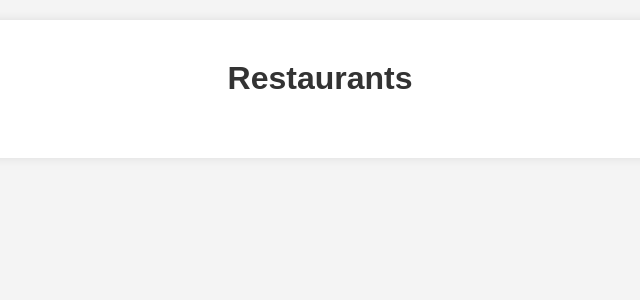
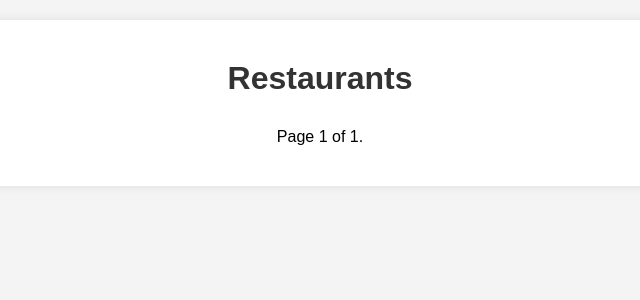
Before and after one commit to Shadowjumper3000/DataBases-MenuExtraction, a Django app: page /restaurants/ in a window 1280 px wide. Shown: the part 38-338 px from the top of the page, without its empty margins (340-980 px from the left). Run offline with Django 4.2, Linux system fonts and the light colour scheme; data that the repository does not hold is empty.

Commit message:
unfinished versioning 2.0

```diff
--- a/MenuBackend/menu/templates/menu/restaurant_list.html
+++ b/MenuBackend/menu/templates/menu/restaurant_list.html
@@ -3,11 +3,10 @@
 {% block title %}Restaurant List{% endblock %}
 
 {% block content %}
-
 <div class="restaurant-list">
     <h1>Restaurants</h1>
     <div class="suggestion-boxes">
-        {% for restaurant in restaurants %}
+        {% for restaurant in page_obj %}
         <div class="suggestion-box">
             <h3>{{ restaurant.name }}</h3>
             <p>{{ restaurant.address }}</p>
@@ -15,5 +14,22 @@
         </div>
         {% endfor %}
     </div>
+    <div class="pagination">
+        <span class="step-links">
+            {% if page_obj.has_previous %}
+                <a href="?page=1">&laquo; first</a>
+                <a href="?page={{ page_obj.previous_page_number }}">previous</a>
+            {% endif %}
+
+            <span class="current" style="display: block; margin-top: 10px;">
+                Page {{ page_obj.number }} of {{ page_obj.paginator.num_pages }}.
+            </span>
+
+            {% if page_obj.has_next %}
+                <a href="?page={{ page_obj.next_page_number }}">next</a>
+                <a href="?page={{ page_obj.paginator.num_pages }}">last &raquo;</a>
+            {% endif %}
+        </span>
+    </div>
 </div>
 {% endblock %}
--- a/MenuBackend/menu/views.py
+++ b/MenuBackend/menu/views.py
@@ -15,9 +15,9 @@ from .utils import extract_text_from_pdf
 from database_handler.utils import check_mysql_connection, insert_menu_data
 from django.http import JsonResponse
 from django.views.decorators.csrf import csrf_exempt
-from django.core.paginator import Paginator
 from collections import defaultdict
 from django.conf import settings
+from django.core.paginator import Paginator
 
 
 def get_filtered_items(dietary_filter):
@@ -30,31 +30,52 @@ def get_filtered_items(dietary_filter):
 
 @csrf_exempt
 def upload_pdf(request):
+    """
+    View to handle PDF file upload.
+    Handles the POST request to upload a PDF file using the `PDFUploadForm`.
+    After uploading the file, the text content is extracted from the PDF and processed.
+    """
     if request.method == "POST":
         form = PDFUploadForm(request.POST, request.FILES)
         if form.is_valid():
             pdf_file = request.FILES["file"]
             # * calls extract_text_from_pdf to return plaintext
             extracted_text = extract_text_from_pdf(pdf_file)
+
+            # Render a page to show the extracted text and confirm sending to AI
             return render(
-                request, "menu/confirm_text.html", {"extracted_text": extracted_text}
+                request,
+                "menu/confirm_text.html",
+                {"extracted_text": extracted_text},
             )
     else:
         form = PDFUploadForm()
+
     return render(request, "menu/upload_pdf.html", {"form": form})
 
 
 @csrf_exempt
 def process_text(request):
+    """
+    View to process the extracted text with the AI.
+    """
     if request.method == "POST":
         extracted_text = request.POST.get("extracted_text")
-        data = {"text": extracted_text, "model": "gpt-4"}
+
+        # Prepare the payload
+        data = {
+            "text": extracted_text,
+            "model": "gpt-4",
+        }
+
+        # * Call to FastAPI endpoint
         response = requests.post(settings.FASTAPI_URL, json=data)
 
         if response.status_code == 200:
             structured_menu = response.json().get("structured_menu")
             structured_menu_parsed = json.loads(structured_menu)
             insert_menu_data(structured_menu_parsed)
+
             return render(
                 request,
                 "menu/pdf_upload_success.html",
@@ -69,6 +90,15 @@ def process_text(request):
 
 
 def home(request):
+    """
+    View to display the home page.
+
+    Args:
+    - request: The HTTP request object.
+
+    Returns:
+    - Rendered HTML page with the home page.
+    """
     db_connection_success = check_mysql_connection()
     total_restaurants = Restaurant.objects.count()
     total_menus = Menu.objects.count()
@@ -89,6 +119,15 @@ def home(request):
 
 
 def restaurant_list(request):
+    """
+    View to display the list of restaurants.
+
+    Args:
+    - request: The HTTP request object.
+
+    Returns:
+    - Rendered HTML page with the list of restaurants.
+    """
     restaurants = Restaurant.objects.all()
     paginator = Paginator(restaurants, 10)
     page_number = request.GET.get("page")
@@ -243,6 +282,7 @@ def active_menu_report(request):
     context = {"active_menus": active_menus}
     return render(request, "menu/reports/active_menu_report.html", context)
 
+
 def menu_detail(request, menu_id):
     menu = get_object_or_404(Menu, id=menu_id)
     versions = Menu.objects.filter(restaurant=menu.restaurant).order_by("-version")
@@ -253,15 +293,27 @@ def menu_detail(request, menu_id):
 
 # *! Deprecated
 def upload_json(request):
+    """
+    View to handle JSON data input.
+
+    Handles the POST request to input JSON data and insert it into the database.
+
+    Args:
+    - request: The HTTP request object.
+
+    Returns:
+    - Redirects to the home page upon success or failure.
+    """
     if request.method == "POST":
         json_data = request.POST.get("json_data")
         if json_data:
             try:
                 menu_data = json.loads(json_data)
                 insert_menu_data(menu_data)
+                print("JSON data successfully inserted into the database.")
             except json.JSONDecodeError as e:
                 print(f"Invalid JSON data: {e}")
             except Exception as e:
-                print(f"Error inserting JSON data: {e}")
+                print(f"Error inserting JSON data into the database: {e}")
         return redirect("home")
     return render(request, "menu/upload_json.html")
```
